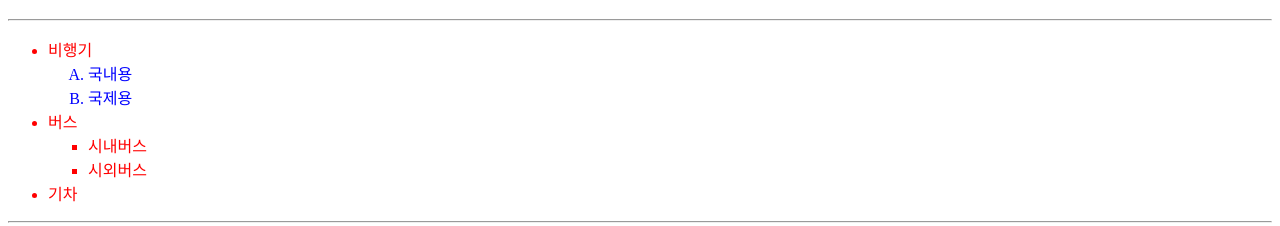
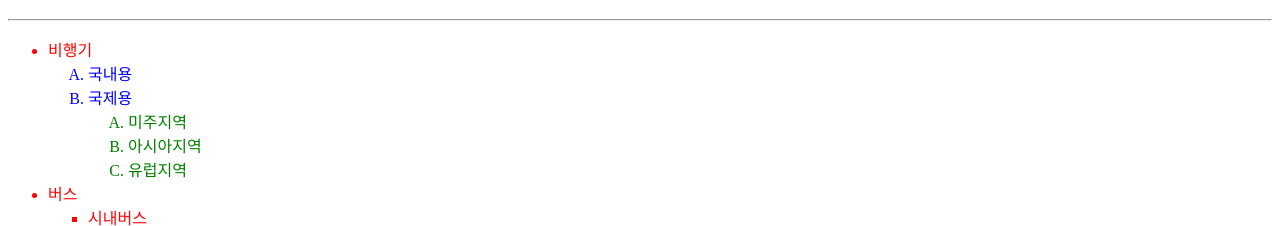
Before and after one commit to 121212hh/test, a plain HTML site: page 01_olli/index.html in a window 1280 px wide. Shown: the part 70-296 px from the top of the page. Drawn offline with Linux system fonts and the light colour scheme.

Commit message:
Add files via upload

```diff
--- a/01_olli/index.html
+++ b/01_olli/index.html
@@ -22,6 +22,11 @@
             list-style: upper-roman;
             list-style: lower-roman;
             list-style: decimal;
+            list-style: none;
+        }
+        ul li ol li ol li{
+            color: green;
+
         }
     </style>
 </head>
@@ -33,7 +38,13 @@
             비행기
             <ol>
                 <li>국내용</li>
-                <li>국제용</li>
+                <li>국제용
+                    <ol>
+                        <li>미주지역</li>
+                        <li>아시아지역</li>
+                        <li>유럽지역</li>
+                    </ol>
+                </li>
             </ol>
 
         </li>
```
